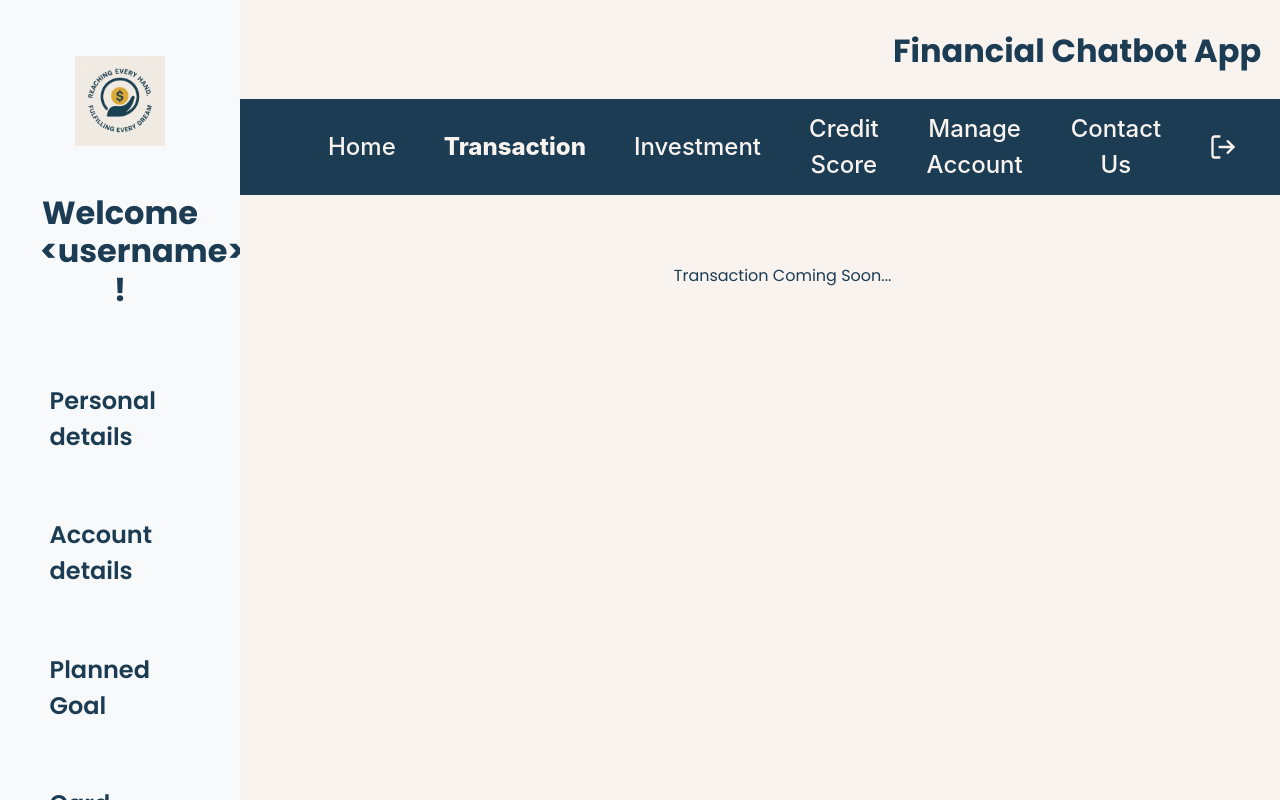
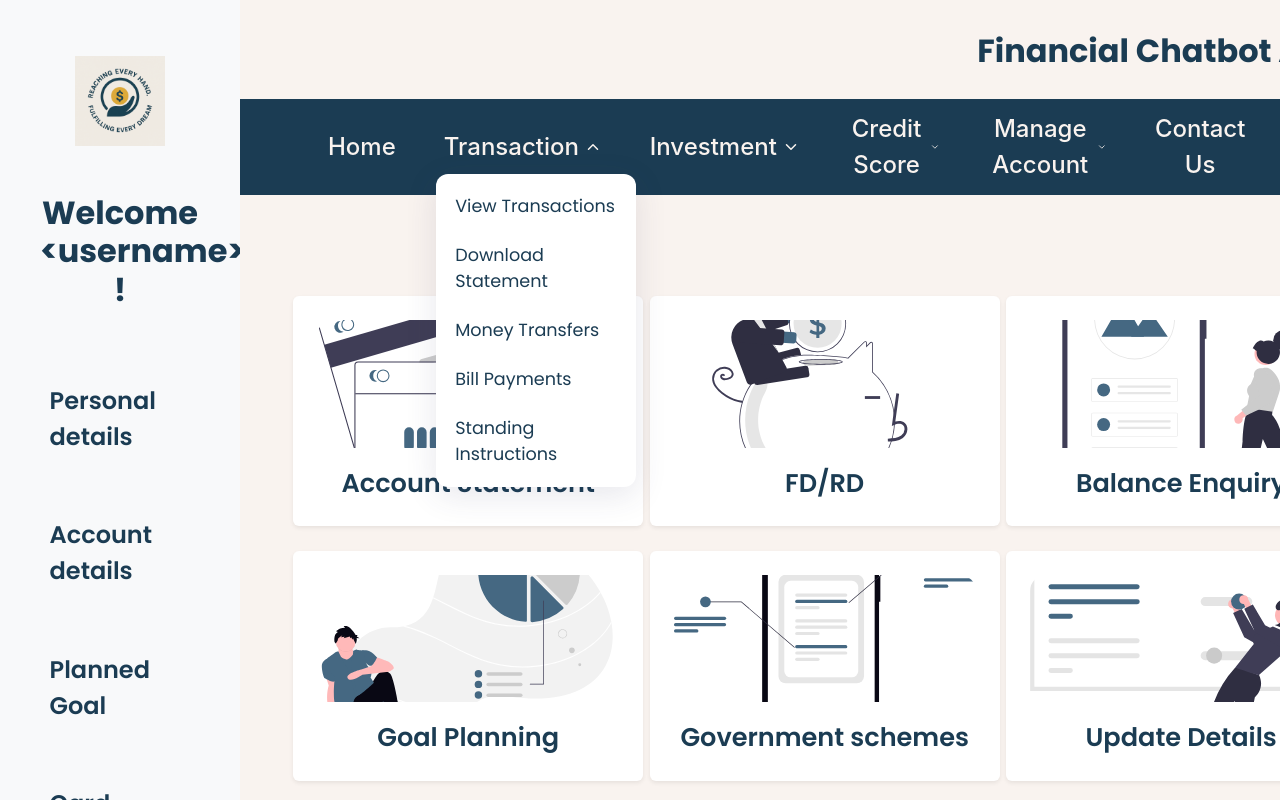
Before and after one commit to Anujakat5/financial-chatbot, a React (Vite) app: page /dashboard in a window 1280 px wide. Both pictures are taken after a click on the button "Transaction". Built offline with nearby package versions, Linux system fonts and the light colour scheme.

Commit message:
Add dropdown feature

```diff
--- a/src/App.css
+++ b/src/App.css
@@ -228,12 +228,22 @@ body {
   width: 100%;
 }
 
+/* .navbar-tabs {
+  gap: 2rem;
+  justify-content: space-between;  /* or use gap if tabs have fixed widths
+  align-items: center;
+  width: 100%;
+  padding: 0 3rem;
+} */
+ /* Find your .navbar-tabs rule and add position: relative; */
+
 .navbar-tabs {
   gap: 2rem;
   justify-content: space-between;  /* or use gap if tabs have fixed widths */
   align-items: center;
   width: 100%;
   padding: 0 3rem;
+  position: relative; /* <-- Add this line */
 }
 
 .navbar-tab-btn {
@@ -260,6 +270,52 @@ body {
 .navbar-tab-btn:focus {
   color: #F9F3EF;
   background: none;
+}
+
+/* --- Navbar Dropdown Styles --- */
+.navbar-dropdown {
+  position: absolute;
+  top: 110%;
+  left: 0;
+  min-width: 200px;
+  background: #fff;
+  border-radius: 0.75rem;
+  box-shadow: 0 8px 32px rgba(60,60,100,0.12);
+  z-index: 2000;
+  padding: 0.5rem 0;
+  display: flex;
+  flex-direction: column;
+  animation: navbarDropFadeIn 0.18s cubic-bezier(.4,1.4,.6,1) both;
+}
+
+@keyframes navbarDropFadeIn {
+  from { opacity: 0; transform: translateY(-16px) scaleY(0.95);}
+  to { opacity: 1; transform: translateY(0) scaleY(1);}
+}
+
+.navbar-dropdown-btn {
+  background: none;
+  border: none;
+  width: 100%;
+  text-align: left;
+  font-size: 1.1rem;
+  color: #1B3C53;
+  padding: 0.7rem 1.2rem;
+  border-radius: 0;
+  transition: background 0.15s, color 0.15s;
+  cursor: pointer;
+}
+
+.navbar-dropdown-btn:hover,
+.navbar-dropdown-btn:focus {
+  background: #F9F3EF;
+  color: #1B3C53;
+}
+
+/* Optional: visually indicate dropdown tab on hover/focus */
+.navbar-tab-btn.has-dropdown:after {
+  content: "";
+  display: none;
 }
 
 /* Sidebar for small screens */
--- a/src/components/Navbar.jsx
+++ b/src/components/Navbar.jsx
@@ -1,28 +1,101 @@
-import { LogOut } from 'lucide-react';
+import React, { useState } from "react";
+import { LogOut, ChevronDown } from "lucide-react";
 
-const tabs = ["Home", "Transaction", "Investment", "Credit Score", "Manage Account", "Contact Us", "Logout"];
+const tabs = [
+  "Home",
+  "Transaction",
+  "Investment",
+  "Credit Score",
+  "Manage Account",
+  "Contact Us",
+  "Logout"
+];
+
+const dropdownItems = {
+  Transaction: ["View Transactions", "Download Statement", "Money Transfers","Bill Payments", "Standing Instructions"],
+  Investment: ["Portfolio", "Open FD", "Open RD", "Account Status","Close Account", "Investment Calculator"],
+  "Credit Score": ["View Credit Score", "Improve Score", "Credit History","Score History", "Check loan eligibility"],
+  "Manage Account": ["Deposit Accounts", "Operative Accounts", "PPF Accounts", "View SCSS Account", "Link Accounts"],
+};
 
 const Navbar = ({ onTabClick, activeTab }) => {
+  const [openDropdown, setOpenDropdown] = useState(null);
+
+  const handleDropdown = (tab) => {
+    setOpenDropdown(openDropdown === tab ? null : tab);
+  };
+
+  // Close dropdown on click outside
+  React.useEffect(() => {
+    const handleClick = (e) => {
+      if (!e.target.closest(".navbar-dropdown") && !e.target.closest(".navbar-tab-btn.has-dropdown")) {
+        setOpenDropdown(null);
+      }
+    };
+    document.addEventListener("mousedown", handleClick);
+    return () => document.removeEventListener("mousedown", handleClick);
+  }, []);
+
   return (
     <nav className="navbar-custom d-flex align-items-center" style={{ width: "100%" }}>
       <div className="navbar-tabs ms-auto d-flex">
-        {tabs.map((tab) => (
+        {tabs.map((tab) => {
+          const hasDropdown = !!dropdownItems[tab];
+          return (
+            <div key={tab} className="position-relative" style={{ display: "flex", alignItems: "center" }}>
               <button
-            key={tab}
-            className={`navbar-tab-btn${activeTab === tab ? " active" : ""}`}
-            onClick={() => onTabClick(tab)}
+                className={`navbar-tab-btn${activeTab === tab ? " active" : ""}${hasDropdown ? " has-dropdown" : ""}`}
+                onClick={() => {
+                  if (hasDropdown) {
+                    handleDropdown(tab);
+                  } else {
+                    setOpenDropdown(null);
+                    onTabClick(tab);
+                  }
+                }}
                 type="button"
-            title={tab === "Logout" ? "Logout" : ""} // Tooltip on hover
+                title={tab === "Logout" ? "Logout" : ""}
+                style={{ display: "flex", alignItems: "center", gap: "0.3rem" }}
               >
                 {tab === "Logout" ? (
                   <span className="d-flex align-items-center gap-1">
-                <LogOut size={28} /> {/* Icon */}
+                    <LogOut size={28} />
                   </span>
                 ) : (
-              tab
+                  <>
+                    {tab}
+                    {hasDropdown && (
+                      <ChevronDown
+                        size={18}
+                        style={{
+                          transition: "transform 0.2s",
+                          transform: openDropdown === tab ? "rotate(180deg)" : "none"
+                        }}
+                      />
+                    )}
+                  </>
                 )}
               </button>
+              {hasDropdown && openDropdown === tab && (
+                <div className="navbar-dropdown">
+                  {dropdownItems[tab].map((item) => (
+                    <button
+                      key={item}
+                      className="navbar-dropdown-btn"
+                      type="button"
+                      onClick={() => {
+                        setOpenDropdown(null);
+                        // Optionally handle dropdown item click here
+                      }}
+                    >
+                      {item}
+                    </button>
                   ))}
+                </div>
+              )}
+            </div>
+          );
+        })}
       </div>
     </nav>
   );
```
Lines whose indentation alone changed are shown as unchanged.
